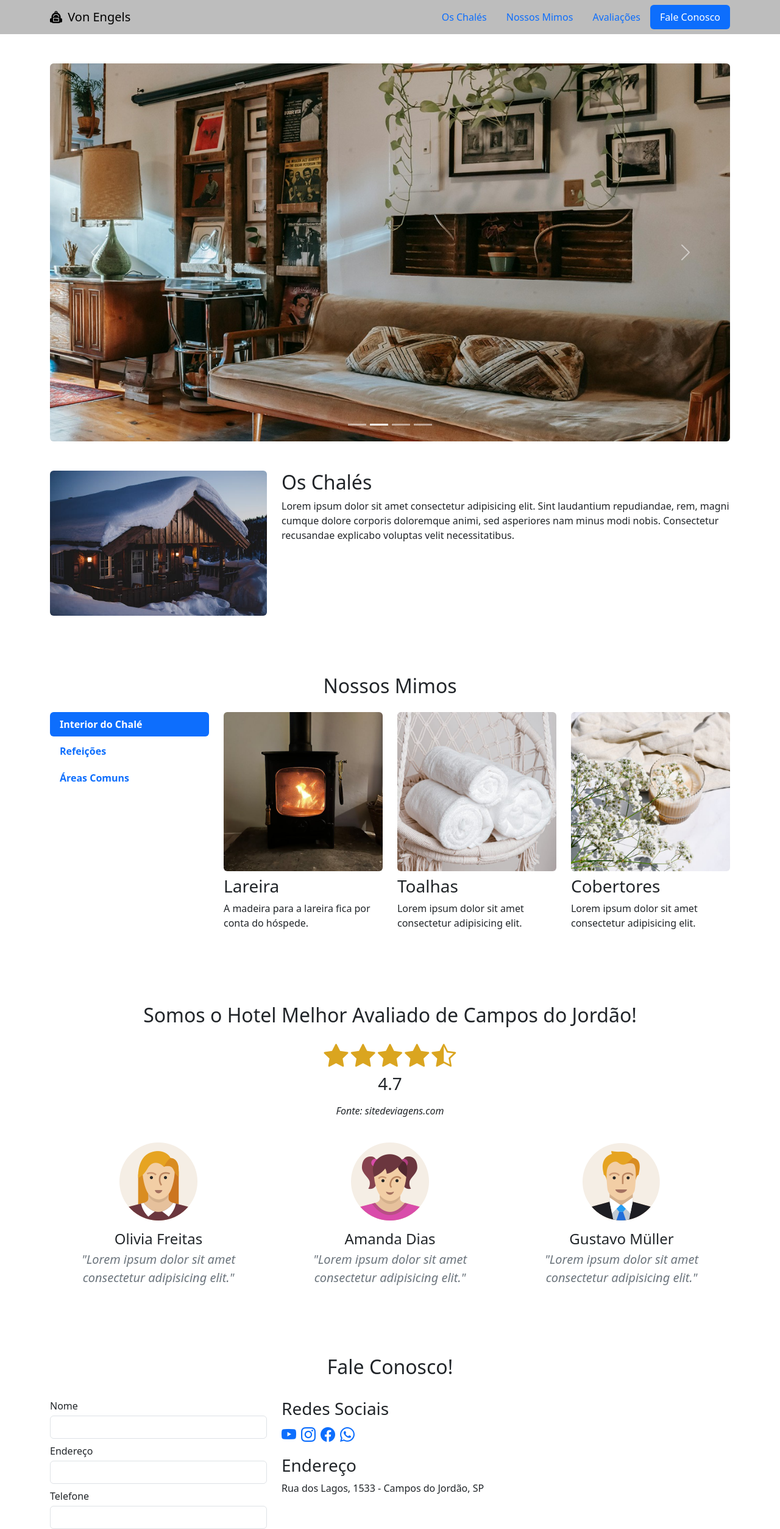
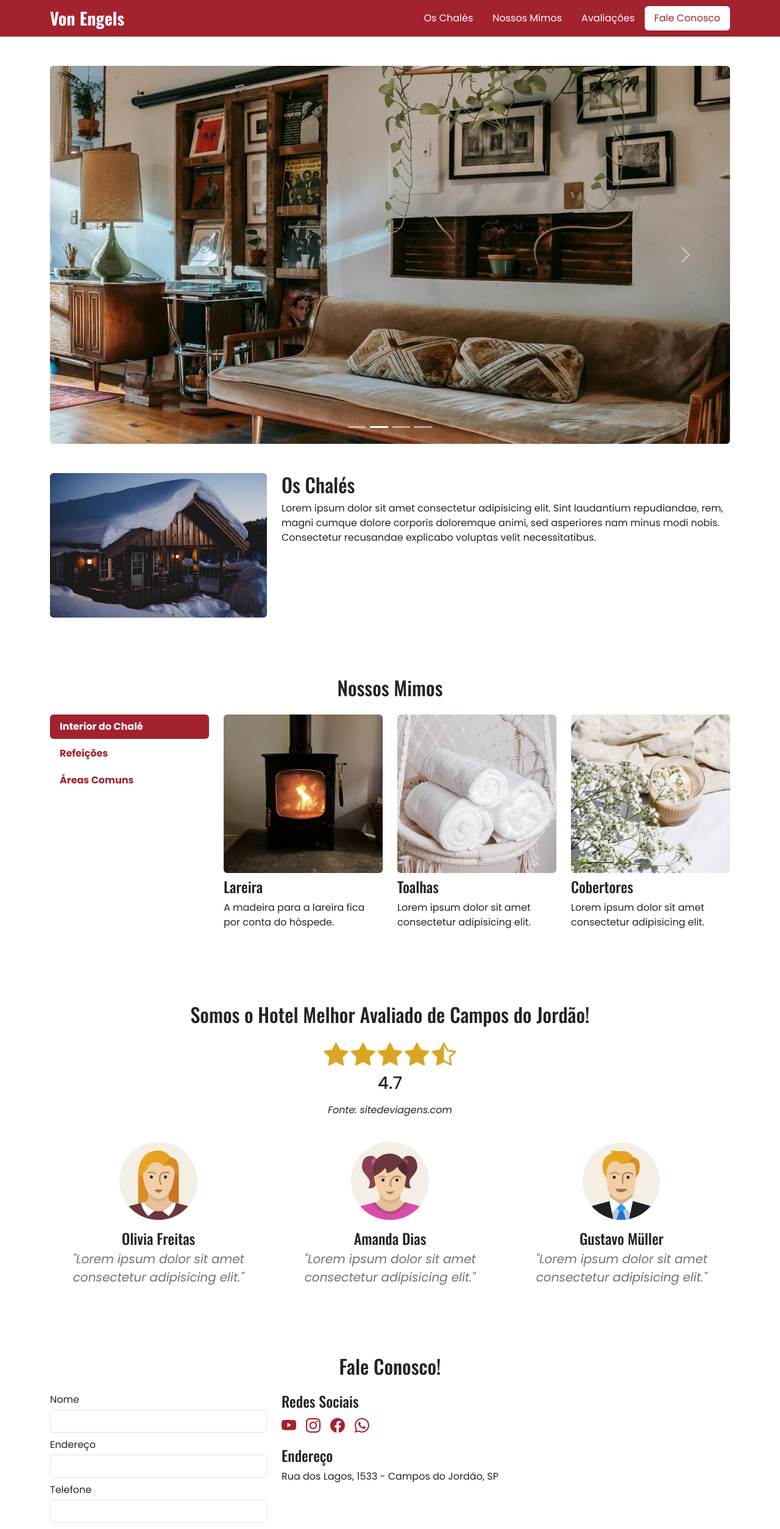
Before and after one commit to FleppyGamer/chale-von-engels, a plain HTML site: page index.html in a window 1280 px wide. Shown: the top 2508 px of the page at 61% size. Drawn offline with nearby package versions, Linux system fonts and the light colour scheme; grey boxes are pictures that could not be loaded.

Commit message:
Choir: Colors and fonts added to the website

```diff
--- a/css/main.css
+++ b/css/main.css
@@ -1,11 +1,46 @@
+body{
+    font-family: 'Poppins', sans-serif;
+}
+
+.section-title{
+    font-family: 'Oswald', sans-serif;
+}
+
 #header,
-#footer{
-    background-color: rgb(189, 189, 189);
+#footer,
+#perks-menu .nav-pills .nav-item .active,
+form .btn{
+    background-color: #a3222f;
+}
+
+#header h1,
+.navbar-toggler i,
+#header .nav-link,
+#perks-menu .nav-pills .nav-item .active,
+form .btn,
+#footer p{
+    color: white;
+}
+
+.navbar-toggler{
+    background-color: transparent;
+    padding: 0;
+    border: 0;
+}
+
+#header .nav-link.active{
+    background-color: white;
+    color: #a3222f;
 }
 
 .carousel-item img{
     max-height: 720px;
     width: 100%;
+}
+
+#perks-menu .nav-link,
+#social-medias li a{
+    color: #a3222f;
 }
 
 .tab-content{
--- a/index.html
+++ b/index.html
@@ -4,22 +4,21 @@
     <meta charset="UTF-8">
     <meta name="viewport" content="width=device-width, initial-scale=1.0">
     <title>Von Engels - Chalés Suiços</title>
-    <link rel="stylesheet" href="https://cdn.jsdelivr.net/npm/bootstrap@5.3.3/dist/css/bootstrap.min.css">
+    <link rel="preconnect" href="https://fonts.googleapis.com">
+    <link rel="preconnect" href="https://fonts.gstatic.com" crossorigin>
+    <link href="https://fonts.googleapis.com/css2?family=Oswald:wght@200..700&family=Poppins:ital,wght@0,100;0,200;0,300;0,400;0,500;0,600;0,700;0,800;0,900;1,100;1,200;1,300;1,400;1,500;1,600;1,700;1,800;1,900&display=swap" rel="stylesheet">    <link rel="stylesheet" href="https://cdn.jsdelivr.net/npm/bootstrap@5.3.3/dist/css/bootstrap.min.css">
     <link rel="stylesheet" href="https://cdn.jsdelivr.net/npm/bootstrap-icons@1.11.3/font/bootstrap-icons.min.css">
     <link rel="stylesheet" href="css/main.css">
 </head>
 <body>
-    <header id="header" class="navbar navbar-expand-md sticky-top">
+    <header id="header" class="navbar navbar-expand-lg  sticky-top">
         <div class="container">
-            <h1 class="navbar-brand m-0">
-                <i class="bi bi-backpack2-fill me-1"></i>
-                Von Engels
-            </h1>
-            <button type="button" class="navbar-toggler" data-bs-toggle="collapse" data-bs-target="#header-menu">
-                <span class="navbar-toggler-icon"></span>
-            </button>
-            <nav id="header-menu" class="collapse navbar-collapse justify-content-end mt-3 mt-md-0">
-                <ul class="nav nav-pills d-block d-md-flex">
+            <h1 class="navbar-brand fs-3 m-0 section-title fw-bold">Von Engels</h1>
+            <div class="navbar-toggler" data-bs-toggle="collapse" data-bs-target="#header-menu">
+                <i class="bi bi-list fs-1"></i>
+            </div>
+            <nav id="header-menu" class="collapse navbar-collapse justify-content-end mt-3 mt-lg-0">
+                <ul class="nav nav-pills d-block d-lg-flex">
                     <li class="nav-item">
                         <a href="#about" class="nav-link active">Os Chalés</a>
                     </li>
@@ -74,7 +73,7 @@
                         <img src="img/cozy-mountain-house.jpg" alt="Imagem do Chalé" class="d-block w-100 rounded">
                     </div>
                     <div class="col-lg-8">
-                        <h2 class="mb-2 text-center text-lg-start">Os Chalés</h2>
+                        <h2 class="mb-2 text-center text-lg-start section-title">Os Chalés</h2>
                         <p>Lorem ipsum dolor sit amet consectetur adipisicing elit. Sint laudantium repudiandae, rem, magni cumque dolore corporis doloremque animi, sed asperiores nam minus modi nobis. Consectetur recusandae explicabo voluptas velit necessitatibus.</p>
                     </div>
                 </div>
@@ -83,11 +82,11 @@
         <section id="perks" class="py-5">
             <div class="container">
                 <div class="row text-center mb-3">
-                    <h2>Nossos Mimos</h2>
+                    <h2 class="section-title">Nossos Mimos</h2>
                 </div>
                 <div class="row">
                     <aside class="col-md-12 col-lg-3 mb-3 mb-lg-0">
-                        <nav>
+                        <nav id="perks-menu">
                             <ul class="nav nav-pills flex-column fw-bold text-start">
                                 <li class="nav-item mb-1">
                                     <a class="nav-link active" data-bs-toggle="tab" data-bs-target="#inside">Interior do Chalé</a>
@@ -107,17 +106,17 @@
                                 <div class="row">
                                     <div class="col-md-4 col-lg-4 mb-2">
                                         <img src="img/fireplace.jpg" alt="Lareira" class="d-block w-100 rounded">
-                                        <h3 class="mt-2">Lareira</h3>
+                                        <h3 class="my-2 fs-4 section-title fs-2">Lareira</h3>
                                         <p>A madeira para a lareira fica por conta do hóspede.</p>
                                     </div>
                                     <div class="col-md-4 col-lg-4 mb-2">
                                         <img src="img/towels.jpg" alt="Toalhas" class="d-block w-100 rounded">
-                                        <h3 class="mt-2">Toalhas</h3>
+                                        <h3 class="my-2 fs-4 section-title fs-2">Toalhas</h3>
                                         <p>Lorem ipsum dolor sit amet consectetur adipisicing elit.</p>
                                     </div>
                                     <div class="col-md-4 col-lg-4 mb-2">
                                         <img src="img/blankets.jpg" alt="Cobertores" class="d-block w-100 rounded">
-                                        <h3 class="mt-2">Cobertores</h3>
+                                        <h3 class="my-2 fs-4 section-title fs-2">Cobertores</h3>
                                         <p>Lorem ipsum dolor sit amet consectetur adipisicing elit.</p>
                                     </div>
                                 </div>
@@ -126,17 +125,17 @@
                                 <div class="row">
                                     <div class="col-md-4 col-lg-4 mb-2">
                                         <img src="img/breakfast.jpg" alt="Pão e ovos mexidos" class="d-block w-100 rounded">
-                                        <h3 class="mt-2">Café da Manhã</h3>
+                                        <h3 class="my-2 fs-4 section-title fs-2">Café da Manhã</h3>
                                         <p>Lorem ipsum dolor sit amet consectetur adipisicing elit.</p>
                                     </div>
                                     <div class="col-md-4 col-lg-4 mb-2">
                                         <img src="img/lunch.jpg" alt="Macarronada" class="d-block w-100 rounded">
-                                        <h3 class="mt-2">Almoço</h3>
+                                        <h3 class="my-2 fs-4 section-title fs-2">Almoço</h3>
                                         <p>Lorem ipsum dolor sit amet consectetur adipisicing elit.</p>
                                     </div>
                                     <div class="col-md-4 col-lg-4 mb-2">
                                         <img src="img/dinner.jpg" alt="Hambúrguer" class="d-block w-100 rounded">
-                                        <h3 class="mt-2">Jantar</h3>
+                                        <h3 class="my-2 fs-4 section-title fs-2">Jantar</h3>
                                         <p>Lorem ipsum dolor sit amet consectetur adipisicing elit.</p>
                                     </div>
                                 </div>
@@ -145,17 +144,17 @@
                                 <div class="row">
                                     <div class="col-md-4 col-lg-4 mb-2">
                                         <img src="img/swimming-pool.jpg" alt="Piscina aquecida do hotel" class="d-block w-100 rounded">
-                                        <h3 class="mt-2">Piscina Aquecida</h3>
+                                        <h3 class="my-2 fs-4 section-title fs-2">Piscina Aquecida</h3>
                                         <p>Lorem ipsum dolor sit amet consectetur adipisicing elit.</p>
                                     </div>
                                     <div class="col-md-4 col-lg-4 mb-2">
                                         <img src="img/golf-field.jpg" alt="Campo de golf do hotel" class="d-block w-100 rounded">
-                                        <h3 class="mt-2">Campo de Golf</h3>
+                                        <h3 class="my-2 fs-4 section-title fs-2">Campo de Golf</h3>
                                         <p>Lorem ipsum dolor sit amet consectetur adipisicing elit.</p>
                                     </div>
                                     <div class="col-md-4 col-lg-4 mb-2">
                                         <img src="img/riding-a-horse.jpg" alt="Uma pessoa passeando de cavalo" class="d-block w-100 rounded">
-                                        <h3 class="mt-2">Passeios a Cavalo</h3>
+                                        <h3 class="my-2 fs-4 section-title fs-2">Passeios a Cavalo</h3>
                                         <p>Lorem ipsum dolor sit amet consectetur adipisicing elit.</p>
                                     </div>
                                 </div>
@@ -168,7 +167,7 @@
         <section id="ratings" class="py-5">
             <div class="container">
                 <div class="row mb-4 text-center">
-                    <h2>Somos o Hotel Melhor Avaliado de Campos do Jordão!</h2>
+                    <h2 class="section-title">Somos o Hotel Melhor Avaliado de Campos do Jordão!</h2>
                     <div id="avg-rating" class="my-2">
                         <i class="bi bi-star-fill fs-1"></i>
                         <i class="bi bi-star-fill fs-1"></i>
@@ -182,17 +181,17 @@
                 <div class="row justify-content-center">
                     <div class="col-md-6 col-lg-4 mb-3 mb-lg-0 text-center">
                         <img src="img/icons/olivia-avatar.png" alt="Foto de perfil da Olivia">
-                        <h3 class="fs-4 mt-3 mb-1">Olivia Freitas</h3>
+                        <h3 class="fs-4 mt-3 mb-1 section-title">Olivia Freitas</h3>
                         <p class="fs-5 fst-italic text-secondary">"Lorem ipsum dolor sit amet consectetur adipisicing elit."</p>
                     </div>
                     <div class="col-md-6 col-lg-4 mb-3 mb-lg-0 text-center">
                         <img src="img/icons/amanda-avatar.png" alt="Foto de perfil da Amanda">
-                        <h3 class="fs-4 mt-3 mb-1">Amanda Dias</h3>
+                        <h3 class="fs-4 mt-3 mb-1 section-title">Amanda Dias</h3>
                         <p class="fs-5 fst-italic text-secondary">"Lorem ipsum dolor sit amet consectetur adipisicing elit."</p>
                     </div>
                     <div class="col-md-6 col-lg-4 mb-3 mb-lg-0 text-center">
                         <img src="img/icons/gustavo-avatar.png" alt="Foto de perfil do Gustavo">
-                        <h3 class="fs-4 mt-3 mb-1">Gustavo Müller</h3>
+                        <h3 class="fs-4 mt-3 mb-1 section-title">Gustavo Müller</h3>
                         <p class="fs-5 fst-italic text-secondary">"Lorem ipsum dolor sit amet consectetur adipisicing elit."</p>
                     </div>
                 </div>
@@ -200,8 +199,8 @@
         </section>
         <section id="contact" class="py-5">
             <div class="container">
-                <div class="row mb-4 text-center">
-                    <h2>Fale Conosco!</h2>
+                <div class="row mb-3 text-center">
+                    <h2 class="section-title">Fale Conosco!</h2>
                 </div>
                 <div class="row">
                     <div class="col-lg-5 col-xl-4 mb-4">
@@ -227,37 +226,37 @@
                                 <label for="msg" class="form-label mb-1">Sua Mensagem</label>
                                 <textarea id="msg" class="form-control"></textarea>
                             </div>
-                            <button type="button" class="btn w-100">Enviar</button>
+                            <button type="button" class="btn fw-bold w-100">Enviar</button>
                         </form>
                     </div>
                     <div class="col-lg-7 col-xl-8">
                         <div class="row">
-                            <h3>Redes Sociais</h3>
+                            <h3 class="fs-4 section-title">Redes Sociais</h3>
                             <ul id="social-medias" class="d-flex">
                                 <li>
-                                    <a href="#" class="fs-4 me-2">
+                                    <a href="#" class="fs-4 me-3">
                                         <i class="bi bi-youtube"></i>
                                     </a>
                                 </li>
                                 <li>
-                                    <a href="#" class="fs-4 me-2">
+                                    <a href="#" class="fs-4 me-3">
                                         <i class="bi bi-instagram"></i>
                                     </a>
                                 </li>
                                 <li>
-                                    <a href="#" class="fs-4 me-2">
+                                    <a href="#" class="fs-4 me-3">
                                         <i class="bi bi-facebook"></i>
                                     </a>
                                 </li>
                                 <li>
-                                    <a href="#" class="fs-4 me-2">
+                                    <a href="#" class="fs-4 me-3">
                                         <i class="bi bi-whatsapp"></i>
                                     </a>
                                 </li>
                             </ul>
                         </div>
                         <div class="row">
-                            <h3>Endereço</h3>
+                            <h3 class="fs-4 section-title">Endereço</h3>
                             <address>Rua dos Lagos, 1533 - Campos do Jordão, SP</address>
                             <iframe src="https://www.google.com/maps/embed?pb=!1m18!1m12!1m3!1d29438.98238158147!2d-45.60673007366494!3d-22.732968848252348!2m3!1f0!2f0!3f0!3m2!1i1024!2i768!4f13.1!3m3!1m2!1s0x94cc89cbf10d10bf%3A0x42ed1a032c8ae78f!2sCampos%20do%20Jord%C3%A3o%2C%20State%20of%20S%C3%A3o%20Paulo%2C%2012460-000!5e0!3m2!1sen!2sbr!4v1721856551311!5m2!1sen!2sbr" allowfullscreen="" loading="lazy" referrerpolicy="no-referrer-when-downgrade"></iframe>
                         </div>
```
